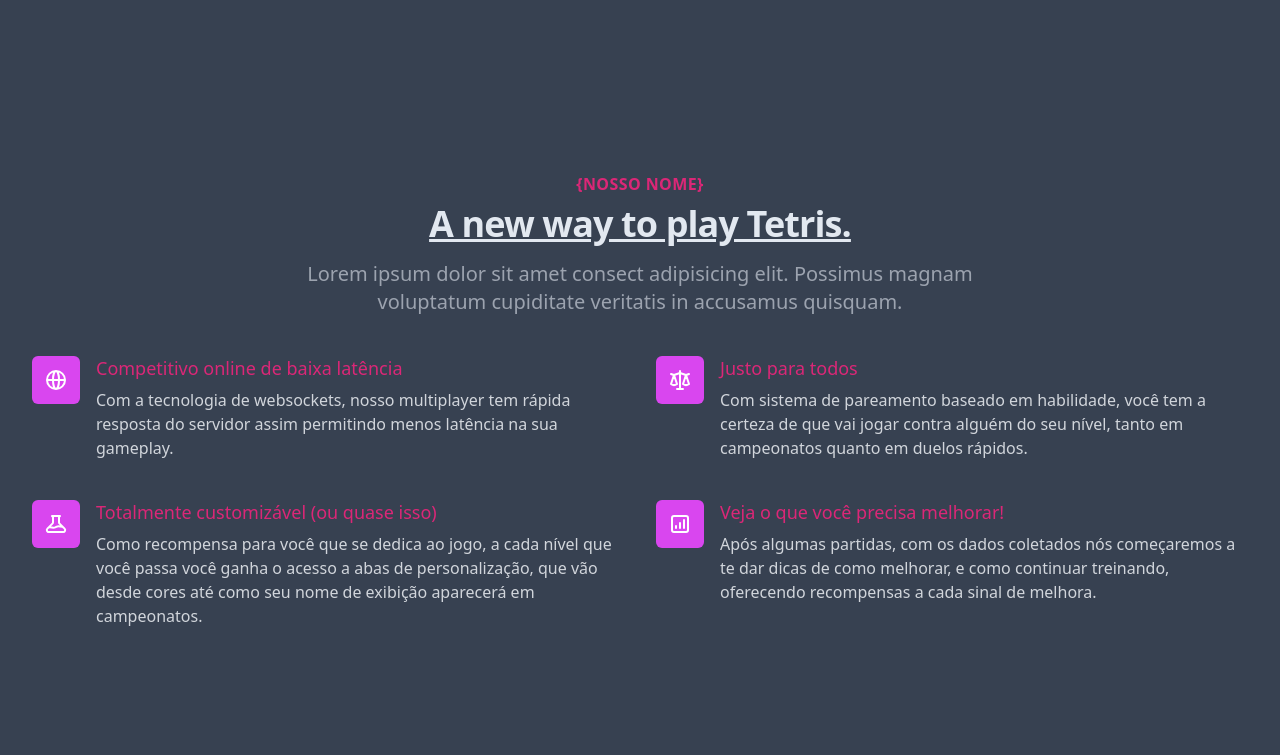
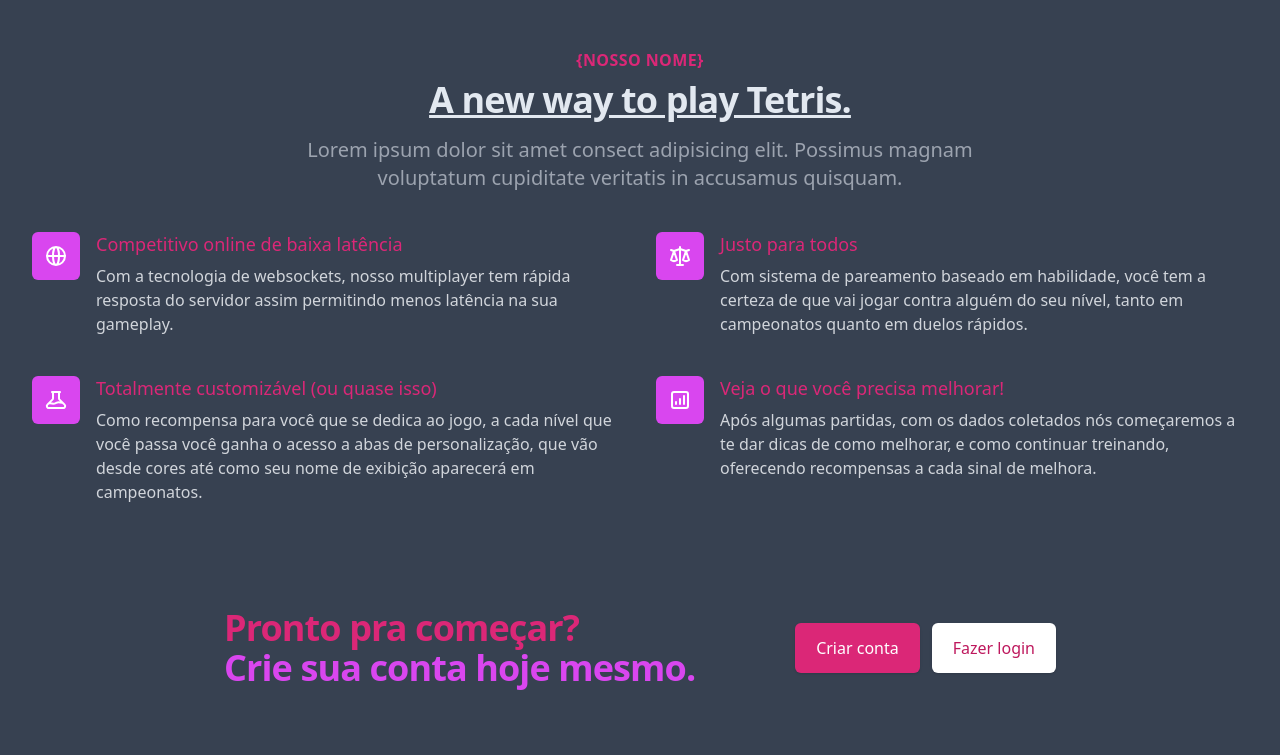
Before and after one commit to tcc-info-araquari/tetris, a plain HTML site: page docs/index.html in a window 1280 px wide. Drawn offline with nearby package versions, Linux system fonts and the light colour scheme.

Commit message:
update index

```diff
--- a/docs/index.html
+++ b/docs/index.html
@@ -5,6 +5,8 @@
     <meta charset="UTF-8">
     <meta http-equiv="X-UA-Compatible" content="IE=edge">
     <meta name="viewport" content="width=device-width, initial-scale=1.0">
+    <!--ICON-->
+    <link rel="shortcut icon" href="src/logo.png" type="image/x-icon">
     <!--Import our css-->
     <script src="https://cdn.tailwindcss.com"></script>
     <style url="css/output.css"></style>
@@ -91,7 +93,28 @@
                   </div>
                 </dl>
               </div>
+              <div class="mx-40 mt-10">
+                <div class="max-w-7xl mx-auto py-12 px-4 sm:px-6 lg:py-16 lg:px-8 lg:flex lg:items-center lg:justify-between">
+                  <h2 class="text-3xl font-extrabold tracking-tight text-pink-600 sm:text-4xl">
+                    <span class="block">Pronto pra começar?</span>
+                    <span class="block text-fuchsia-500">Crie sua conta hoje mesmo.</span>
+                  </h2>
+                  <div class="mt-8 flex lg:mt-0 lg:flex-shrink-0">
+                    <div class="inline-flex rounded-md shadow">
+                      <a href="#" class="inline-flex items-center justify-center px-5 py-3 border border-transparent text-base font-medium rounded-md text-white bg-pink-600 hover:bg-pink-500">
+                        Criar conta
+                      </a>
+                    </div>
+                    <div class="ml-3 inline-flex rounded-md shadow">
+                      <a href="#" class="inline-flex items-center justify-center px-5 py-3 border border-transparent text-base font-medium rounded-md text-pink-700 bg-white hover:bg-pink-100">
+                        Fazer login
+                      </a>
+                    </div>
+                  </div>
+                </div>
+              </div>
             </div>
+
           </div>
 
     </div>
@@ -99,5 +122,7 @@
 
 
 
+
+
 </body>
 </html>
```
Also changed, not shown: docs/src/logo.png (added).
